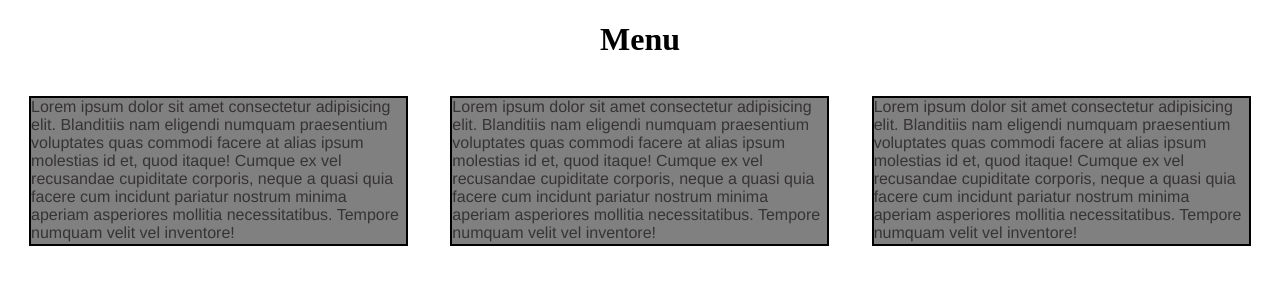
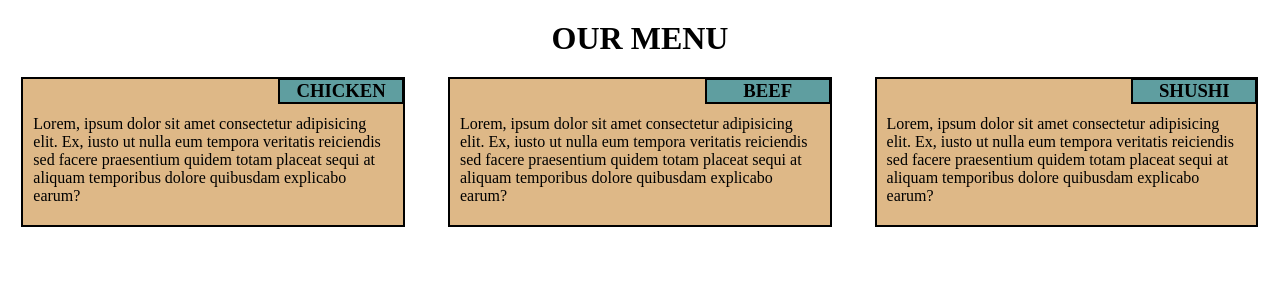
Before and after one commit to YASH260/module2, a plain HTML site: page index.html in a window 1280 px wide. Drawn offline with Linux system fonts and the light colour scheme.

Commit message:
Update index.html

```diff
--- a/index.html
+++ b/index.html
@@ -1,37 +1,43 @@
 <!DOCTYPE html>
-<html lang="en">
+<html>
 <head>
-    <meta charset="UTF-8">
-    <meta http-equiv="X-UA-Compatible" content="IE=edge">
-    <meta name="viewport" content="width=device-width, initial-scale=1.0">
-    <title>Document</title>
-    <style>
-        * {
-  box-sizing: border-box;
+<meta charset="utf-8">
+<meta name="viewport" content="width=device-width, initial-scale=1">
+<title>OUR MENU</title>
+<style>
+  *{
+    box-sizing: border-box;
+    margin: 0;
+    padding: 0;
+  }
+  h1{
+    text-align: center;
+    margin-top: 20px;
+    margin-bottom: 20px;
+  }
+#container{
+  width: 90%;
+  height: 150px;
+  padding: 10px;
+  border: 2px solid black;
+  margin: auto;
+  background-color: burlywood;
+  margin-bottom: 10px;
 }
-header {
-  margin-bottom: 15px;
+#head{
+  width: 35%;
+  position: relative;
+  bottom: 9%;
+  left: 68%;
+  background-color: cadetblue;
+  border: 2px solid black;
   text-align: center;
 }
 
-p {
-  border: 2px solid black;
-  background-color: gray;
-  width: 90%;
-  height: 150px;
-  margin-right: auto;
-  margin-left: auto;
-  font-family: Helvetica;
-  color: rgb(54, 51, 51);
-}
-
-/* Simple Responsive Framework. */
-.row {
+.row{
   width: 100%;
 }
-
-/********** Large devices only **********/
-@media (min-width: 1200px) {
+@media (min-width: 992px) {
   .col-lg-1, .col-lg-2, .col-lg-3, .col-lg-4, .col-lg-5, .col-lg-6, .col-lg-7, .col-lg-8, .col-lg-9, .col-lg-10, .col-lg-11, .col-lg-12 {
     float: left;
 
@@ -74,11 +80,10 @@ p {
   }
 }
 
-/********** Medium devices only **********/
-@media (min-width: 768x) and (max-width: 991px) {
+
+@media (min-width: 768px) and (max-width: 991px) {
   .col-md-1, .col-md-2, .col-md-3, .col-md-4, .col-md-5, .col-md-6, .col-md-7, .col-md-8, .col-md-9, .col-md-10, .col-md-11, .col-md-12 {
     float: left;
-    border: 1px solid black;
   }
   .col-md-1 {
     width: 8.33%;
@@ -117,17 +122,23 @@ p {
     width: 100%;
   }
 }
-    </style>
+</style>
 </head>
 <body>
-    <header> <h1>Menu</h1></header>
-    <div class="row">
-        <div class="col-lg-4 col-md-6"><p>Lorem ipsum dolor sit amet consectetur adipisicing elit. Blanditiis nam eligendi numquam praesentium voluptates quas commodi facere at alias ipsum molestias id et, quod itaque! Cumque ex vel recusandae cupiditate corporis, neque a quasi quia facere cum incidunt pariatur nostrum minima aperiam asperiores mollitia necessitatibus. Tempore numquam velit vel inventore!</p></div>
-        <div class="col-lg-4 col-md-6"><p>Lorem ipsum dolor sit amet consectetur adipisicing elit. Blanditiis nam eligendi numquam praesentium voluptates quas commodi facere at alias ipsum molestias id et, quod itaque! Cumque ex vel recusandae cupiditate corporis, neque a quasi quia facere cum incidunt pariatur nostrum minima aperiam asperiores mollitia necessitatibus. Tempore numquam velit vel inventore!</p></div>
-        <div class="col-lg-4 col-md-6"><p>Lorem ipsum dolor sit amet consectetur adipisicing elit. Blanditiis nam eligendi numquam praesentium voluptates quas commodi facere at alias ipsum molestias id et, quod itaque! Cumque ex vel recusandae cupiditate corporis, neque a quasi quia facere cum incidunt pariatur nostrum minima aperiam asperiores mollitia necessitatibus. Tempore numquam velit vel inventore!</p></div>
-
-      </div>
-
+<h1>OUR MENU</h1>
+<div class="row">
+  <div class="col-lg-4 col-md-6">
+    <div id="container">
+    <p> <h3 id="head">CHICKEN</h3>Lorem, ipsum dolor sit amet consectetur adipisicing elit. Ex, iusto ut nulla eum tempora veritatis reiciendis sed facere praesentium quidem totam placeat sequi at aliquam temporibus dolore quibusdam explicabo earum?</p></div>
+  </div>
+  <div class="col-lg-4 col-md-6">
+    <div id="container">
+    <p><h3 id="head">BEEF</h3>Lorem, ipsum dolor sit amet consectetur adipisicing elit. Ex, iusto ut nulla eum tempora veritatis reiciendis sed facere praesentium quidem totam placeat sequi at aliquam temporibus dolore quibusdam explicabo earum?</p></div>
+  </div>
+  <div class="col-lg-4 col-md-12">
+    <div id="container">
+    <p><h3 id="head">SHUSHI</h3>Lorem, ipsum dolor sit amet consectetur adipisicing elit. Ex, iusto ut nulla eum tempora veritatis reiciendis sed facere praesentium quidem totam placeat sequi at aliquam temporibus dolore quibusdam explicabo earum?</p></div>
+  </div>
 
 
 </body>
```
